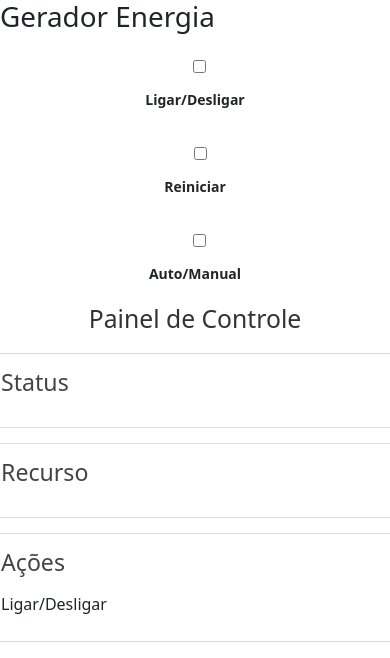
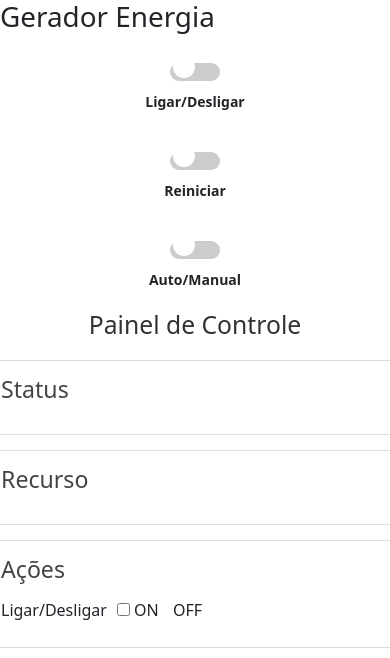
Before and after one commit to Abnerlucasm/gerador-arduino, a website: page index.html in a window 390 px wide. Drawn offline with nearby package versions, Linux system fonts and the light colour scheme.

Commit message:
feat: inclusão dos estilos do componentes toggleButton

```diff
--- a/frontend/css/toggleButton.css
+++ b/frontend/css/toggleButton.css
@@ -1,120 +1,114 @@
-.toggle-container {
-    display: inline-block;
-    vertical-align: middle;
-    margin-left: 10px;
+/* Estilo do container do switch */
+.switch {
+  position: relative;
+  display: inline-block;
+  width: 60px;
+  height: 34px;
 }
 
-.container {
-    position: relative;
-    width: 3rem;
-    height: 1.5rem;
+/* Esconde o checkbox padrão */
+.switch input {
+  opacity: 0;
+  width: 0;
+  height: 0;
 }
 
-#switch {
-    display: none;
+/* O slider */
+.slider {
+  position: absolute;
+  cursor: pointer;
+  top: 0;
+  left: 0;
+  right: 0;
+  bottom: 0;
+  background-color: #ccc;
+  transition: .4s;
 }
 
-.button {
-    position: relative;
-    width: 100%;
-    height: 100%;
-    background-color: #ccc;
-    border-radius: 1.5rem;
-    cursor: pointer;
-    transition: background-color 0.3s;
-    overflow: hidden;
+/* O círculo deslizante */
+.slider:before {
+  position: absolute;
+  content: "";
+  height: 26px;
+  width: 26px;
+  left: 4px;
+  bottom: 4px;
+  background-color: white;
+  transition: .4s;
 }
 
-.button::before {
-    content: '';
-    position: absolute;
-    top: 0.1rem;
-    left: 0.1rem;
-    width: 2.8rem;
-    height: 2.8rem;
-    border-radius: 50%;
-    background-color: white;
-    transition: transform 0.3s;
-    z-index: 2;
+/* Cor quando ativado */
+input:checked + .slider {
+  background-color: #2196F3;
 }
 
-#switch:checked + .button {
-    background-color: #4CAF50;
+/* Posição quando ativado */
+input:checked + .slider:before {
+  transform: translateX(26px);
 }
 
-#switch:checked + .button::before {
-    transform: translateX(3rem);
+/* Bordas arredondadas */
+.slider.round {
+  border-radius: 34px;
 }
 
-.ligado, .desligado {
-    position: absolute;
-    top: 50%;
-    transform: translateY(-50%);
-    font-size: 0.6rem;
-    font-weight: bold;
-    width: 1.2rem;
-    text-align: center;
-    transition: opacity 0.3s;
+.slider.round:before {
+  border-radius: 50%;
 }
 
-.ligado {
-    right: 0.5rem;
-    color: white;
-    opacity: 0;
+/* Responsividade para telas menores */
+@media screen and (max-width: 768px) {
+  .switch {
+    width: 50px;
+    height: 28px;
+  }
+
+  .slider:before {
+    height: 22px;
+    width: 22px;
+    left: 3px;
+    bottom: 3px;
+  }
+
+  input:checked + .slider:before {
+    transform: translateX(22px);
+  }
 }
 
-.desligado {
-    left: 0.5rem;
-    color: #333;
-    opacity: 1;
+/* Estilos específicos para o toggle Manual/Auto */
+#toggleManualAuto + .slider {
+  background-color: #28a745; /* Verde para Auto (estado padrão) */
 }
 
-#switch:checked + .button .ligado {
-    opacity: 1;
+#toggleManualAuto:checked + .slider {
+  background-color: #2196F3; /* Azul para Manual */
 }
 
-#switch:checked + .button .desligado {
-    opacity: 0;
+/* Hover effects */
+#toggleManualAuto + .slider:hover {
+  background-color: #198754; /* Verde mais escuro no hover (Auto) */
 }
 
-@media screen and (max-width: 768px) {
-    .container {
-        width: 2.5rem;
-        height: 1.25rem;
-    }
-
-    .button::before {
-        width: 2.3rem;
-        height: 2.3rem;
-    }
-
-    #switch:checked + .button::before {
-        transform: translateX(2.5rem);
-    }
-
-    .ligado, .desligado {
-        font-size: 0.7rem;
-        width: 2rem;
-    }
+#toggleManualAuto:checked + .slider:hover {
+  background-color: #0d6efd; /* Azul mais escuro no hover (Manual) */
 }
 
-@media screen and (max-width: 480px) {
-    .container {
-        width: 2rem;
-        height: 1rem;
-    }
+/* Opcional: Adicionar texto indicativo */
+.switch.manual-auto {
+  width: 70px; /* Um pouco mais largo para acomodar texto */
+}
 
-    .button::before {
-        width: 1.8rem;
-        height: 1.8rem;
-    }
+.switch.manual-auto .slider:before {
+  content: "A";
+  display: flex;
+  align-items: center;
+  justify-content: center;
+  color: #28a745;
+  font-weight: bold;
+  font-size: 12px;
+}
 
-    #switch:checked + .button::before {
-        transform: translateX(2rem);
-    }
-
-    .ligado, .desligado {
-        font-size: 0.6rem;
-        width: 1.5rem;
-    }
+.switch.manual-auto input:checked + .slider:before {
+  content: "M";
+  color: #2196F3;
 }
```
